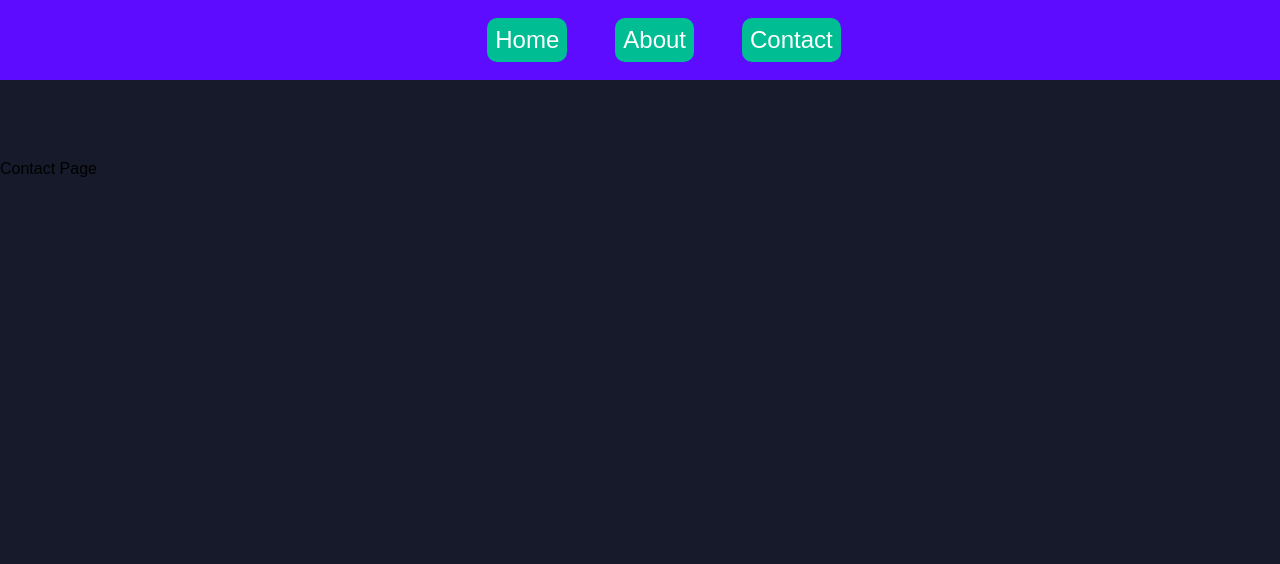
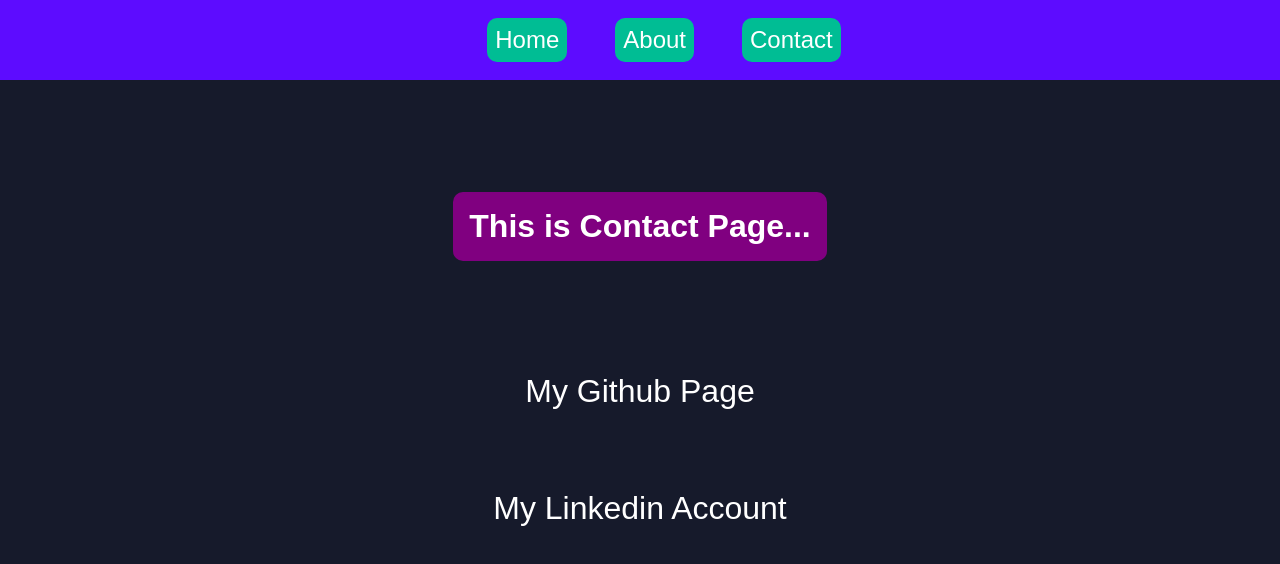
Before and after one commit to lutfullahcelenk/casestudy-todo-app, a React (Create React App) app: page /contact in a window 1280 px wide. Shown: the top 564 px of the page. Built offline with nearby package versions, Linux system fonts and the light colour scheme.

Commit message:
contact page is done.

```diff
--- a/src/App.css
+++ b/src/App.css
@@ -10,6 +10,11 @@ body {
     height: 100vh;
     background: #161a2b;
   }
+
+  a{
+    color: white;
+  }
+
 
   .todo-uncompleted {
     display: flex;
--- a/src/pages/Contact/index.jsx
+++ b/src/pages/Contact/index.jsx
@@ -1,11 +1,22 @@
-import React from 'react'
+import React from "react";
+import { TodoTitle } from "../../components/ToDo/styles";
+import { StyledAnchor, StyledContact } from "./styles";
 
 const Contact = () => {
-    return (
-        <div>
-            Contact Page
-        </div>
-    )
-}
+  return (
+    <StyledContact>
+      <TodoTitle>This is Contact Page...</TodoTitle>
+
+      <StyledAnchor target={"_blank"} href="https://github.com/lutfullahcelenk">
+        My Github Page
+      </StyledAnchor>
+
+      <StyledAnchor target={"_blank"} href="https://www.linkedin.com/in/lutfullah-celenk/">
+        My Linkedin Account
+      </StyledAnchor>
+
+    </StyledContact>
+  );
+};
 
 export default Contact;
--- /dev/null
+++ b/src/pages/Contact/styles.js
@@ -0,0 +1,23 @@
+import styled from "styled-components";
+
+export const StyledContact = styled.div `
+    color: white;
+    display: flex;
+    flex-direction: column;
+    justify-content: center;
+    align-items: center;
+    font-size: 2rem;
+`
+
+export const StyledAnchor = styled.a`
+    text-decoration: none;
+    font-size: 2rem;
+    margin-top: 5rem;
+    &:hover{
+        font-size: 2rem;
+        background-color: orange;
+        text-decoration: underline;
+        padding: 1rem;
+        border-radius: 10px;
+    }
+`
```
